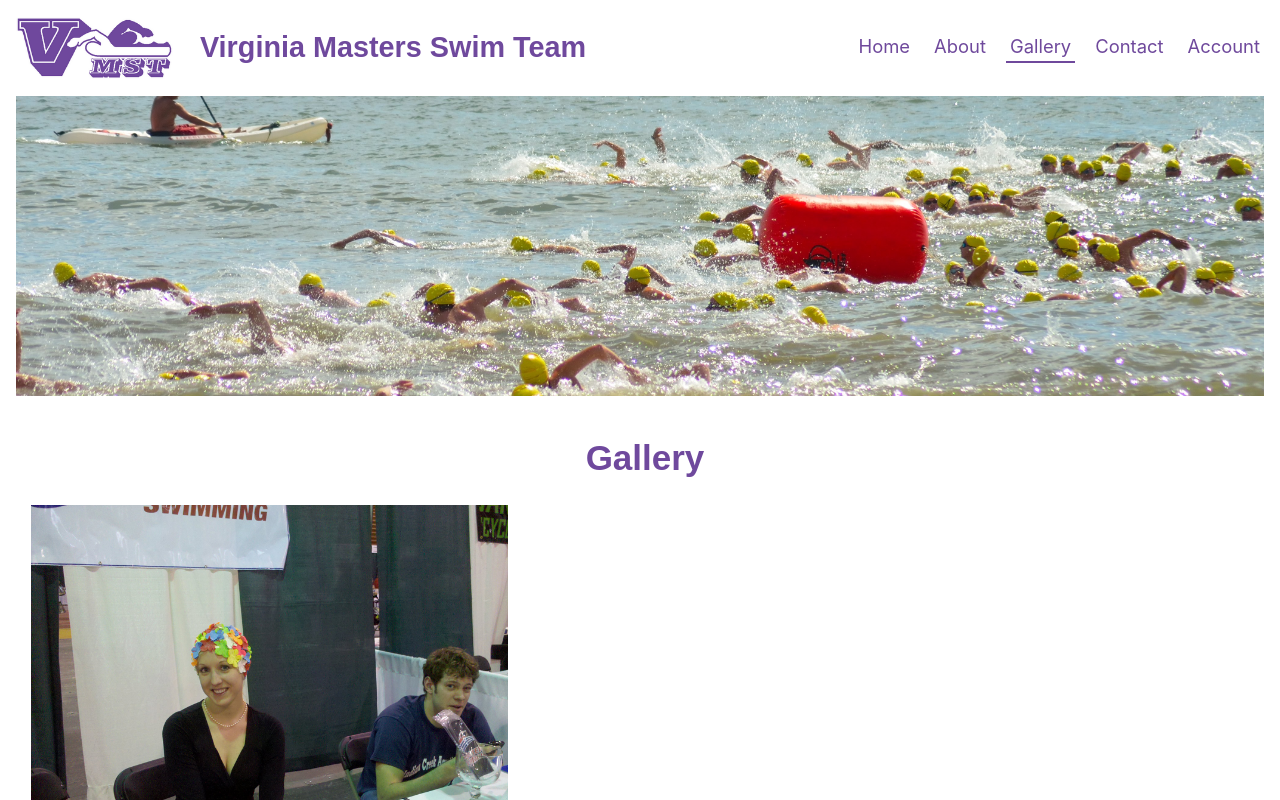
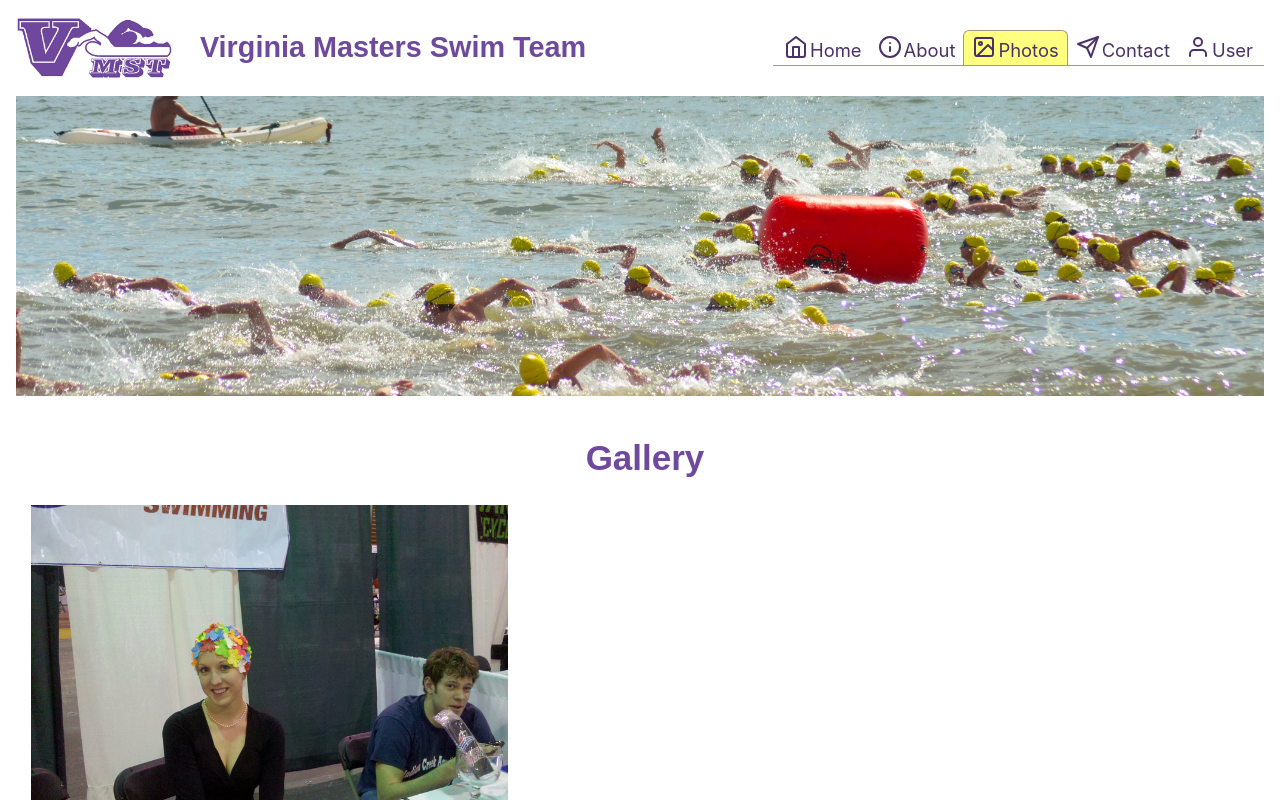
Before and after one commit to clstevenson/VMST-Website, a React (Vite) app in the folder client/: page /gallery in a window 1280 px wide. Shown: the top 800 px of the page. Built offline with nearby package versions, Linux system fonts and the light colour scheme.

Commit message:
Update navigation links in header

```diff
--- a/client/package.json
+++ b/client/package.json
@@ -11,12 +11,15 @@
   },
   "dependencies": {
     "@apollo/client": "^3.7.14",
+    "@radix-ui/react-tooltip": "^1.1.2",
+    "@radix-ui/react-visually-hidden": "^1.1.0",
     "bootstrap": "^5.3.3",
     "jwt-decode": "^3.1.2",
     "papaparse": "^5.4.1",
     "react": "^18.2.0",
     "react-bootstrap": "^2.10.2",
     "react-dom": "^18.2.0",
+    "react-feather": "^2.0.10",
     "react-hook-form": "^7.51.3",
     "react-router-dom": "^6.11.2",
     "styled-components": "^6.1.11"
--- a/client/src/components/NavBar.jsx
+++ b/client/src/components/NavBar.jsx
@@ -8,80 +8,119 @@
 import { Link, useLocation } from "react-router-dom";
 import styled from "styled-components";
 import { COLORS, QUERIES } from "../utils/constants";
+import { Image, Home, User, Info, Send } from "react-feather";
+import * as Tooltip from "@radix-ui/react-tooltip";
 
 export default function NavBar() {
   // get the current page to indicate the current link
-  const currentPage = useLocation().pathname;
-
-  const navLinks = [
-    {
-      id: crypto.randomUUID(),
-      label: "Home",
-      href: "/",
-    },
-    {
-      id: crypto.randomUUID(),
-      label: "About",
-      href: "/about-us",
-    },
-    {
-      id: crypto.randomUUID(),
-      label: "Gallery",
-      href: "/gallery",
-    },
-    {
-      id: crypto.randomUUID(),
-      label: "Contact",
-      href: "/contact",
-    },
-    {
-      id: crypto.randomUUID(),
-      label: "Account",
-      href: "/me",
-    },
-  ];
 
   // TODO Need some logic here: create a filtered array depending on login status
-  // TODO Add appropiate icon to each array element, should be a separate property
-  // TODO Add prop to component on whether to display text and icons or just icons
   // TODO Use Radix navigation component but it must be coupled with client-side serving
   // (Another option: add accessibility elements myself)
+  // Add tooltip to nav items (certainly when only icons shown)
 
   return (
     <Wrapper>
-      {navLinks.map((link) => (
-        <ListItem key={link.id} isCurrent={link.href === currentPage}>
-          <NavLink to={link.href}>{link.label}</NavLink>
-        </ListItem>
-      ))}
+      <Tooltip.Provider delayDuration={0}>
+        <NavItem href="/" label="Home" icon={Home} />
+        <NavItem href="/about-us" label="About" icon={Info} />
+        <NavItem href="/gallery" label="Photos" icon={Image} />
+        <NavItem href="/contact" label="Contact" icon={Send} />
+        <NavItem href="/me" label="User" icon={User} />
+      </Tooltip.Provider>
     </Wrapper>
   );
 }
 
+// internal component for convenience
+const NavItem = ({ href, label, icon: Icon }) => {
+  const currentPage = useLocation().pathname;
+  return (
+    <Tooltip.Root>
+      <TooltipTrigger>
+        <ListItem>
+          <NavLink to={href}>
+            <Button isCurrent={href === currentPage}>
+              <Icon />
+              <LabelWrapper>{label}</LabelWrapper>
+            </Button>
+          </NavLink>
+        </ListItem>
+        <TooltipContent aria-label={label}>{label}</TooltipContent>
+      </TooltipTrigger>
+    </Tooltip.Root>
+  );
+};
+
 // Styled components
+const TooltipTrigger = styled(Tooltip.Trigger)`
+  background-color: transparent;
+  border: none;
+  padding: 0;
+`;
+
+const TooltipContent = styled(Tooltip.Content)`
+  display: none;
+
+  @media ${QUERIES.tabletAndLess} {
+    display: revert;
+  }
+`;
+
 const Wrapper = styled.ul`
   display: flex;
+  position: relative;
   flex-direction: row;
-  gap: 16px;
   font-size: 1.15rem;
   list-style: none;
+  padding: 0 3px;
+  border-bottom: 1.5px solid ${COLORS.gray[500]};
 
   @media ${QUERIES.tabletAndLess} {
-    gap: 10px;
     font-size: 1rem;
   }
 `;
 
+const Button = styled.button`
+  border: none;
+  /* uncomment line below if you want all tabs for links (not just current page) */
+  /* border: 1px dotted ${COLORS.gray[500]}; */
+  padding: 0 8px;
+  padding-top: 2px;
+  color: ${COLORS.primary_dark};
+  border: ${({ isCurrent }) => {
+    return isCurrent && `1px solid ${COLORS.gray[500]}`;
+  }};
+  border-bottom: none;
+  background-color: ${({ isCurrent }) => {
+    return isCurrent ? COLORS.secondary_light : "transparent";
+  }};
+
+  border-radius: 6px 6px 0 0;
+
+  &:hover {
+    cursor: pointer;
+    color: ${COLORS.primary_light};
+  }
+`;
+
+const LabelWrapper = styled.span`
+  @media ${QUERIES.tabletAndLess} {
+    display: none;
+  }
+`;
+
 const ListItem = styled.li`
-  padding: 0 4px;
   transition: transform 400ms;
-  border-bottom: ${({ isCurrent }) => {
-    return isCurrent && "2px solid " + COLORS.primary;
-  }};
+
+  & svg {
+    transform: translateY(2px);
+    margin-right: 2px;
+  }
 
   &:hover {
     transform-origin: 50% 100%;
-    transform: scale(1.1);
+    transform: scale(1.05);
     transition: transform 200ms;
   }
 `;
--- a/client/src/utils/constants.js
+++ b/client/src/utils/constants.js
@@ -12,7 +12,7 @@ export const COLORS = {
   primary_dark: "hsl(267deg 36% 30%)",
   primary_light: "hsl(267deg 50% 60%)",
   secondary: "hsl(60deg 80% 45%)",
-  secondary_light: "hsl(60deg 100% 50%)",
+  secondary_light: "hsl(60deg 100% 50% / 0.5)",
   secondary_dark: "hsl(60deg 80% 40%)",
   urgent: "hsl(0deg 75% 40%)",
 };
```
Also changed, not shown: 1 other file (tests, documents, lock files or other folders).
